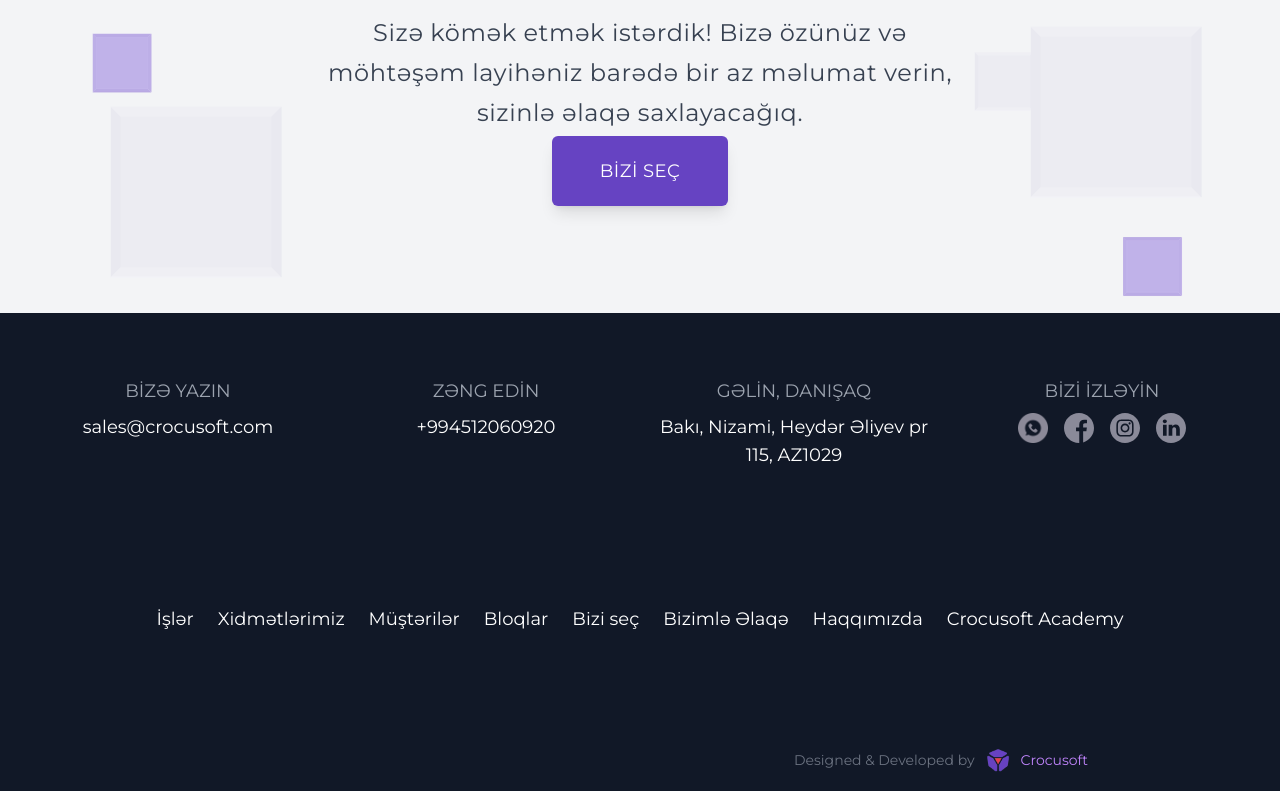
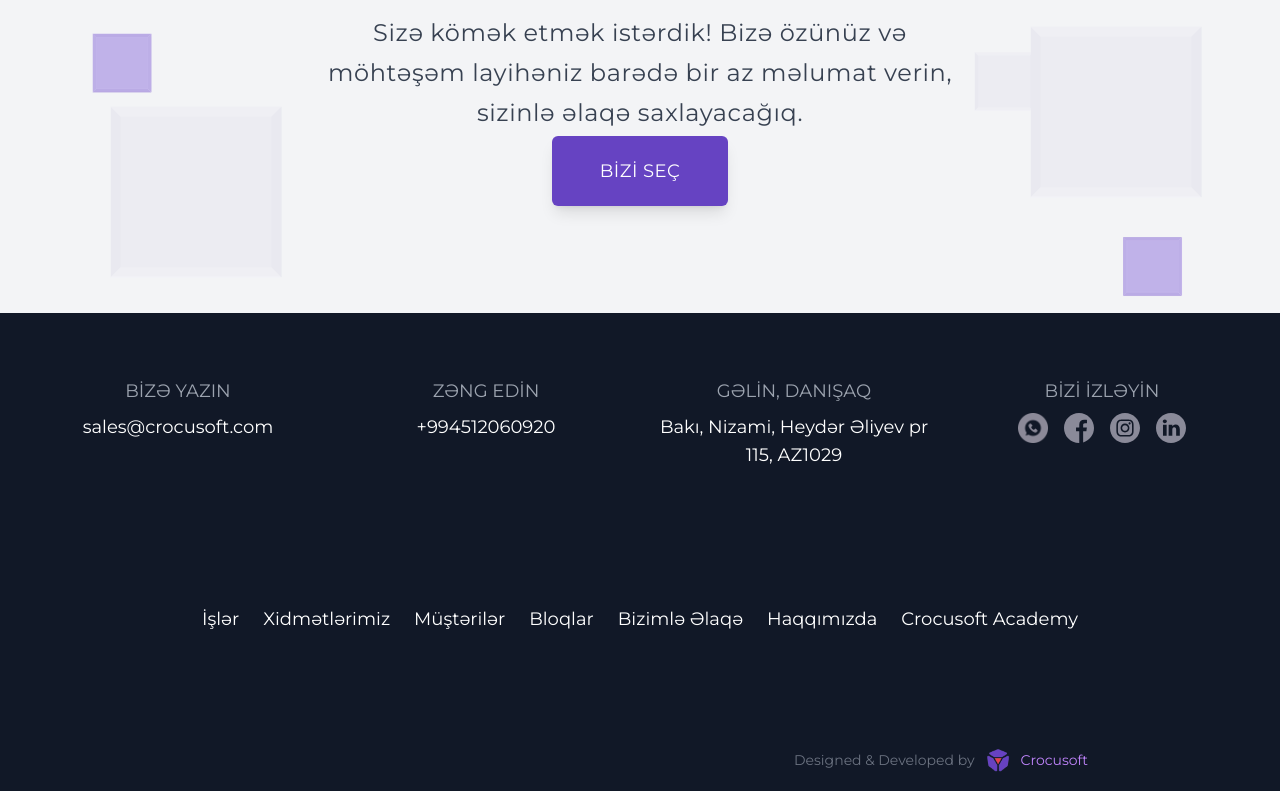
Before and after one commit to aghazadehamal/CrocusoftProject, a Next.js app: page / in a window 1280 px wide. Shown: the part 6723-7514 px from the top of the page. Built offline with nearby package versions, Linux system fonts and the light colour scheme.

Commit message:
I added navigation to other pages in the project

```diff
--- a/src/components/footer/FooterDesktop.js
+++ b/src/components/footer/FooterDesktop.js
@@ -71,20 +71,14 @@ export default function FooterDesktop() {
 
       <div className="pt-6 text-lg flex justify-center items-center gap-6 mt-28">
         <div className="flex gap-6 flex-wrap justify-center">
-          {[
-            "İşlər",
-            "Xidmətlərimiz",
-            "Müştərilər",
-            "Bloqlar",
-            "Bizi seç",
-            "Bizimlə Əlaqə",
-            "Haqqımızda",
-            "Crocusoft Academy",
-          ].map((item, index) => (
-            <a key={index} href="#" className="hover:text-gray-400">
-              {item}
-            </a>
-          ))}
+          <a href="/works" >İşlər</a>
+          <a href="/services" >Xidmətlərimiz</a>
+          <a href="/clients" >Müştərilər</a>
+          <a href="/blogs" >Bloqlar</a>
+          <a href="/choose" >Bizimlə Əlaqə</a>
+          <a href="/about" >Haqqımızda</a>
+          <a href="/academy" >Crocusoft Academy</a>
+
         </div>
       </div>
 
--- a/src/components/heroSection/HeroSectionDesktop.js
+++ b/src/components/heroSection/HeroSectionDesktop.js
@@ -30,7 +30,7 @@ export default function HeroSectionDesktop() {
           </a>
           <span className="text-gray-600 tracking-wide text-lg">{translations.hero.sendProjectDesc}</span>
 
-          <Link href="/presentation/presentation.pdf" className="bg-customGreen text-white px-4 py-2 rounded-md text-[13px] tracking-[0.54px]">
+          <Link target="_blank" href="/presentation/presentation.pdf" className="bg-customGreen text-white px-4 py-2 rounded-md text-[13px] tracking-[0.54px]">
             {translations.hero.presentation}
           </Link>
           <span className="text-gray-600 tracking-wide text-lg">{translations.hero.presentationDesc}</span>
```
